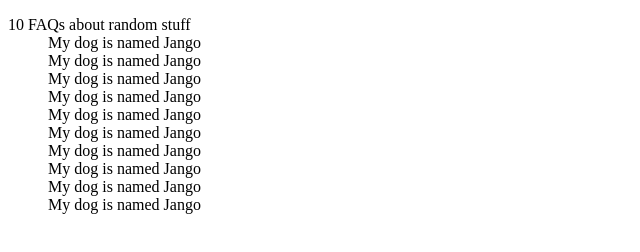
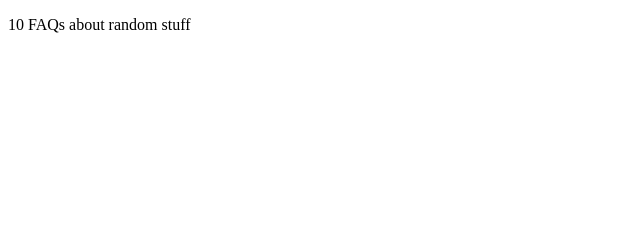
Before and after one commit to Khector90/codeup-web-exercises, a website: page jquery_faq.html in a window 1280 px wide. Shown: the whole page, without its empty margins (0-640 px from the left). Drawn offline with nearby package versions, Linux system fonts and the light colour scheme.

Commit message:
Got it invisible and class assigned

```diff
--- a/jquery_faq.html
+++ b/jquery_faq.html
@@ -22,5 +22,11 @@
 <script src="https://code.jquery.com/jquery-3.6.0.js" integrity="sha256-H+K7U5CnXl1h5ywQfKtSj8PCmoN9aaq30gDh27Xc0jk="
         crossOrigin="anonymous"></script>
 <script>
+        "use strict";
+
+    $('dd').addClass('invisible');
+        $('.invisible').css('visibility', 'hidden')
+
+</script>
 </body>
 </html>
```
